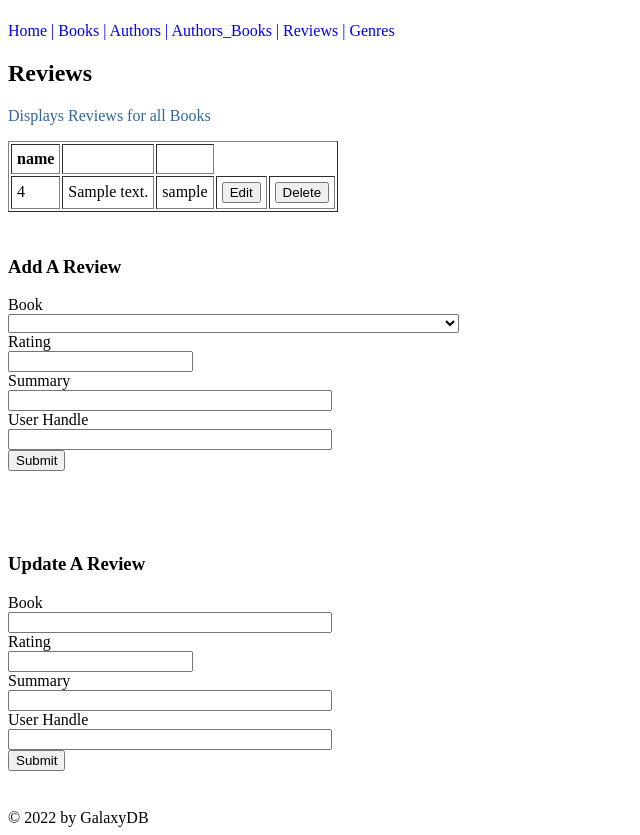
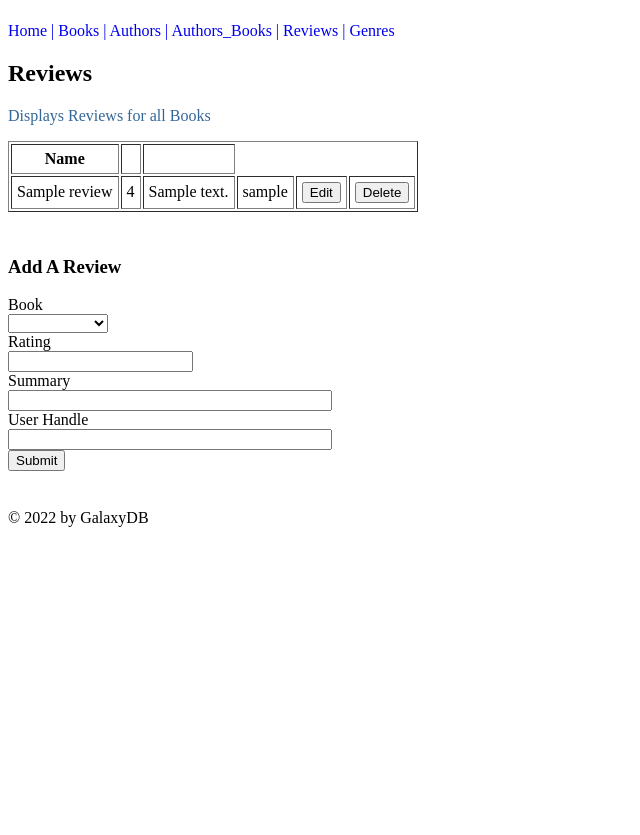
Before and after one commit to spencerlwahlstrom/greatreads, a Flask app: template templates/reviews.html in a window 1280 px wide. Shown: the part 58-893 px from the top of the page, without its empty margins (0-640 px from the left). After the commit the page ends 585 px from the top, so only its background shows below. Run offline with Flask 2, Linux system fonts and the light colour scheme; the template is opened without the code that fills it: most values are stand-ins (such as "Sample title", 1, 10 or a date in 2020); some libraries are stand-ins or nearby versions.

Commit message:
Completed crud for reviews

```diff
--- a/app.py
+++ b/app.py
@@ -33,47 +33,52 @@
 def index():
     return render_template("index.html")
 
-@app.route("/reviews")
+@app.route("/reviews", methods=["GET", "POST"])
 def reviews():
-    reviews = []
+    cur = mysql.connection.cursor()
+    if request.method == "GET":
+        cur.execute("SELECT r.review_id, r.book_id, b.title, r.rating, r.summary, r.user_handle FROM reviews r INNER JOIN books b ON r.book_id = b.book_id;")
+        reviews = cur.fetchall()
+        cur.execute("SELECT * FROM books;")
+        books = cur.fetchall()
+        return render_template("reviews.html", reviews= reviews, books = books)
 
-    reviews.append({
-        "rating": 5.0,
-        "summary": "Was life changing!",
-        "user_handle": "user1"
-    })
+    if request.method == "POST":
+        review = request.form
+        query = "INSERT INTO reviews (book_id, rating, summary, user_handle) VALUES (%s, %s, %s, %s);"
+        params = [review["book"], review["rating"], review["summary"], review["user_handle"]]
+        cur.execute(query, params)
+        mysql.connection.commit()
+        return redirect("/reviews")
 
-    reviews.append({
-        "rating": 1.0,
-        "summary": "Was horrible I fell asleep!",
-        "user_handle": "user2"
-    })
+@app.route("/reviews/edit/<review_id>", methods=["GET", "POST"])
+def edit_review(review_id):
+    if request.method == "GET":
+        cur = mysql.connection.cursor()
+        query = "SELECT * FROM reviews WHERE review_id = %s;"
+        params = [review_id]
+        cur.execute(query, params)
+        results = cur.fetchall()
+        return render_template("reviews-edit.html", review=results[0])
 
-    reviews.append({
-        "rating": 4.6,
-        "summary": "I loved it",
-        "user_handle": "user3"
-    })
+    if request.method == "POST":
+        review = request.form
+        cur = mysql.connection.cursor()
+        query = "UPDATE reviews SET rating= %s, summary= %s, user_handle=%s WHERE review_id = %s;"
+        params = [review["rating"], review["summary"], review["user_handle"], review["review_id"]]
+        cur.execute(query, params)
+        mysql.connection.commit()
+        return redirect("/reviews")
 
-    reviews.append({
-        "rating": 3.0,
-        "summary": "I thought it was just meh",
-        "user_handle": "user4"
-    })
+@app.route("/reviews/delete/<review_id>")
+def delete_review(review_id):
+    cur = mysql.connection.cursor()
+    query = "DELETE FROM reviews WHERE review_id = %s;"
+    params = [review_id]
+    cur.execute(query, params)
+    mysql.connection.commit()
+    return redirect("/reviews")
 
-    reviews.append({
-        "rating": 4.5,
-        "summary": "I wanted to love it but almost hated it",
-        "user_handle": "user5"
-    })
-
-    reviews.append({
-        "rating": 4.5,
-        "summary": "I really liked this one",
-        "user_handle": "user6"
-    })
-
-    return render_template("reviews.html", reviews= reviews)
 
 @app.route("/genres")
 def genres():
@@ -197,7 +202,7 @@
 @app.route("/books/delete/<book_id>")
 def delete_book(book_id):
     cur = mysql.connection.cursor()
-    query = "DELETE FROM books WHERE book_id = %s"
+    query = "DELETE FROM books WHERE book_id = %s;"
     params = [book_id]
     cur.execute(query, params)
     mysql.connection.commit()
@@ -207,8 +212,8 @@
 @app.route("/authors-books", methods=["GET", "POST"])
 def authors_books():
     # Get all authors_books
+    cur = mysql.connection.cursor()
     if request.method == "GET":
-        cur = mysql.connection.cursor()
         query = "SELECT b.title AS title, CONCAT(a.first_name, ' ', a.last_name) AS full_name, "\
             "b.book_id, a.author_id FROM authors AS a "\
             "INNER JOIN authors_books AS ab ON a.author_id = ab.author_id "\
@@ -222,7 +227,6 @@
         return render_template("authors-books.html", authors_books=results, authors=authors, books=books)
 
     if request.method == "POST":
-        cur = mysql.connection.cursor()
         author_book = request.form
         query = "INSERT INTO authors_books(author_id, book_id) VALUES(%s, %s);"
         params = [author_book["author_id"], author_book["book_id"]]
--- a/templates/reviews.html
+++ b/templates/reviews.html
@@ -9,18 +9,21 @@
     <table border="1" cellpadding="5">
         <tr>
             {% for attr in reviews[0].keys() %}
-            <th>{{ attr }}</th>
+            {% if ((attr != "review_id") and (attr != "book_id")) %}
+            <th>{{ attr.replace("_", " ").title() }}</th>
+            {% endif %}
             {% endfor %}
             <th></th>
             <th></th>
         </tr>
         {% for review in reviews %}
         <tr>
+            <td>{{ review.title }}</td>
             <td>{{ review.rating }}</td>
             <td>{{ review.summary }}</td>
             <td>{{ review.user_handle }}</td>
-            <td><button>Edit</button></td>
-            <td><button>Delete</button></td>
+            <td><a href="/reviews/edit/{{review.review_id}}}"><button>Edit</button></a></td>
+            <td><a href="/reviews/delete/{{review.review_id}}"><button>Delete</button></a></td>
         </tr>
         {% endfor %}
     </table>
@@ -28,23 +31,13 @@
         <h3>Add A Review</h3>
         <label>Book</label> <select name="book">
             <option value = "0"></option>
-            <option value = "1">The Fellowship of the Ring</option>
-            <option value = "2">Good Omens: The Nice and Accurate Prophecies of Agnes Nutter, Witch</option>
-            <option value = "3">Between the Lines</option>
-            <option value = "4">Harry Potter and the Philosopher's Stone</option>
-            <option value = "5">Harry Potter and the Chamber of Secrets</option>
+            {% for book in books %}
+            <option value = "{{book.book_id}}">{{book.title}}</option>
+            {% endfor %}
         </select>
         <label>Rating</label> <input type="number" name = "rating">
         <label>Summary</label> <input type ="text" name = "summary">
         <label>User Handle</label> <input type ="text" name = "user_handle">
         <input type ="submit">
     </form>
-    <form method = "POST" id = "updateReview">
-        <h3>Update A Review</h3>
-        <label>Book</label>  <input type ="text" name = "book">
-        <label>Rating</label> <input type="number" name = "rating">
-        <label>Summary</label> <input type ="text" name = "summary">
-        <label>User Handle</label> <input type ="text" name = "user_handle">
-        <input type ="submit">
-    </form>
 {% endblock %}
```
Also changed, not shown: templates/authors-books.html (+7 -9 lines), templates/reviews-edit.html (added, +16 -0 lines).
